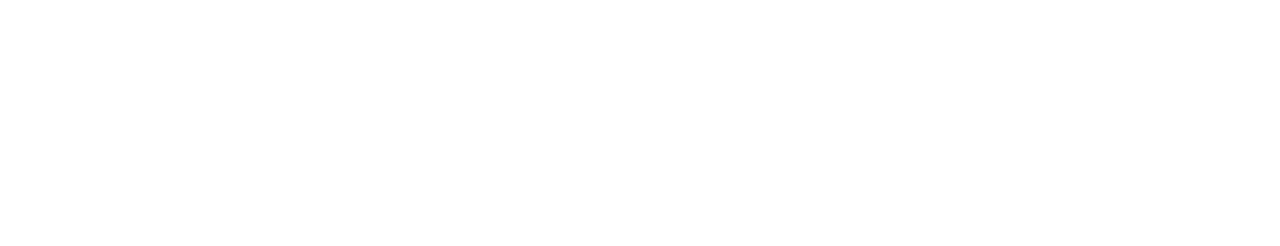
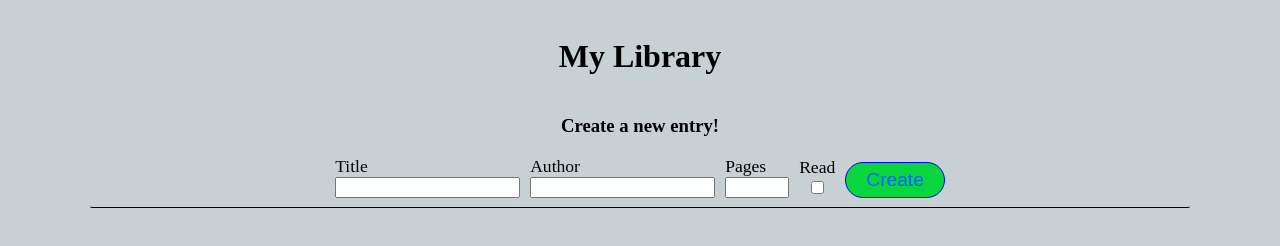
Before and after one commit to XenoNick/odin-library, a website: page index.html in a window 1280 px wide. Drawn offline with Linux system fonts and the light colour scheme.

Commit message:
Setup the header with all necessary inputs

```diff
--- a/app.js
+++ b/app.js
@@ -0,0 +1,8 @@
+const myLibrary = [];
+
+function Book(title, author, pages, read) {
+  this.title = title;
+  this.author = author;
+  this.pages = pages;
+  this.read = read;
+}
--- a/index.html
+++ b/index.html
@@ -4,9 +4,36 @@
     <meta charset="UTF-8" />
     <meta http-equiv="X-UA-Compatible" content="IE=edge" />
     <meta name="viewport" content="width=device-width, initial-scale=1.0" />
-    <link rel="stylesheet" href="styles.css">
+    <link rel="stylesheet" href="styles.css" />
     <script src="app.js" defer></script>
-    <title>Document</title>
+    <title>Library</title>
   </head>
-  <body></body>
+  <body>
+    <div class="grid-container">
+      <header class="header">
+        <h1>My Library</h1>
+        <h3>Create a new entry!</h3>
+        <form action="nowhere">
+          <div class="input">
+            <label for="title">Title</label>
+            <input type="text" name="title" id="title" maxlength="20" />
+          </div>
+          <div class="input">
+            <label for="author">Author</label>
+            <input type="text" name="author" id="author" maxlength="20" />
+          </div>
+          <div class="input">
+            <label for="pages">Pages</label>
+            <input type="number" name="pages" id="pages" min="0" max="999" />
+          </div>
+          <div class="input checkbox">
+            <label for="read">Read</label>
+            <input type="checkbox" name="read" id="read"/>
+          </div>
+          <button type="button" class="create-button">Create</button>
+        </form>
+      </header>
+      <main class="main"></main>
+    </div>
+  </body>
 </html>
--- a/styles.css
+++ b/styles.css
@@ -0,0 +1,56 @@
+body {
+  display: flex;
+  justify-content: center;
+  box-sizing: border-box;
+  min-height: 100vh;
+  background-color: #c7d1d3;
+}
+.grid-container {
+  width: 1200px;
+  min-width: max-content;
+  display: grid;
+  grid-template: 200px 1fr/ 50px 1fr 50px;
+}
+.header {
+  grid-column: 2;
+  border-bottom: 1px solid black;
+  border-radius: 2px;
+  display: flex;
+  flex-direction: column;
+  justify-content: center;
+  align-items: center;
+}
+.main {
+  height: 500px;
+  grid-row: 2;
+  grid-column: 2;
+}
+form {
+  display: flex;
+  justify-content: center;
+  align-items: center;
+  gap: 10px;
+}
+.input {
+  display: flex;
+  flex-direction: column;
+}
+.create-button {
+  align-self: flex-end;
+  padding: 6px 20px;
+  font-size: 1.2rem;
+  color: #0064ff;
+  background-color: #09d53c;
+  border: 1px solid blue;
+  border-radius: 20px;
+}
+.create-button:hover {
+  outline: 2px solid blue;
+  cursor: pointer;
+}
+.create-button:active {
+  outline: 3px solid blue;
+}
+.input label {
+  font-size: 1.1rem;
+}
```
